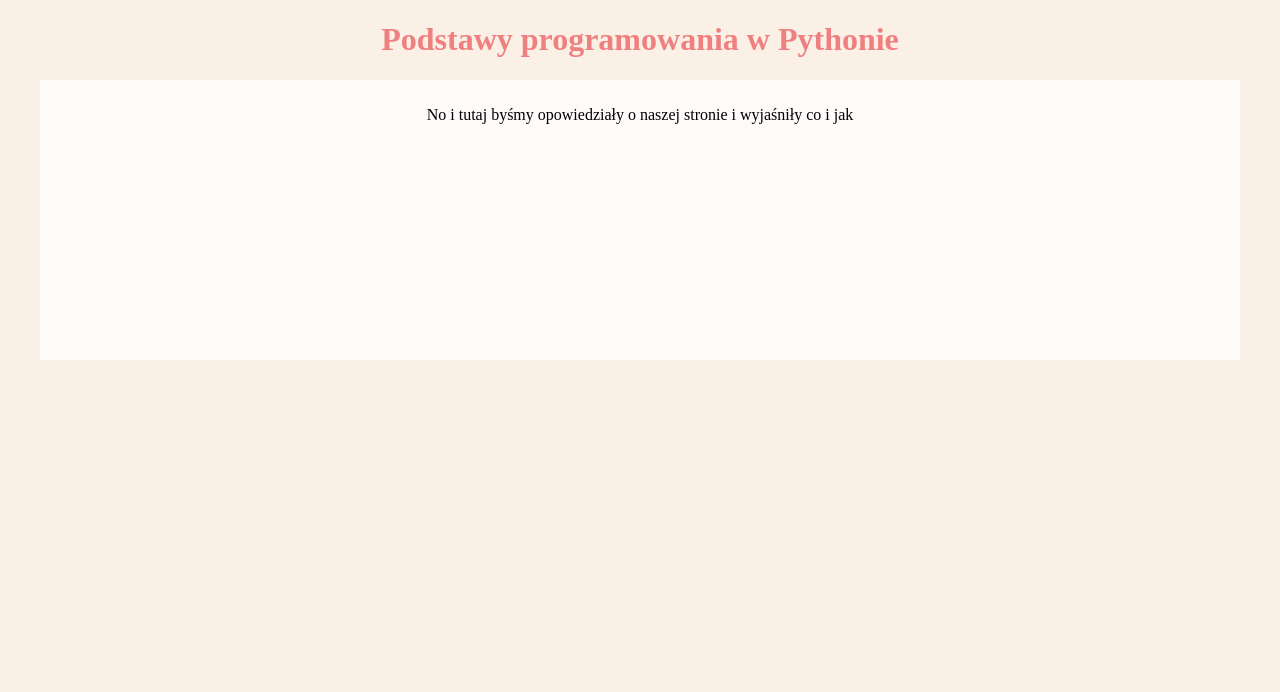
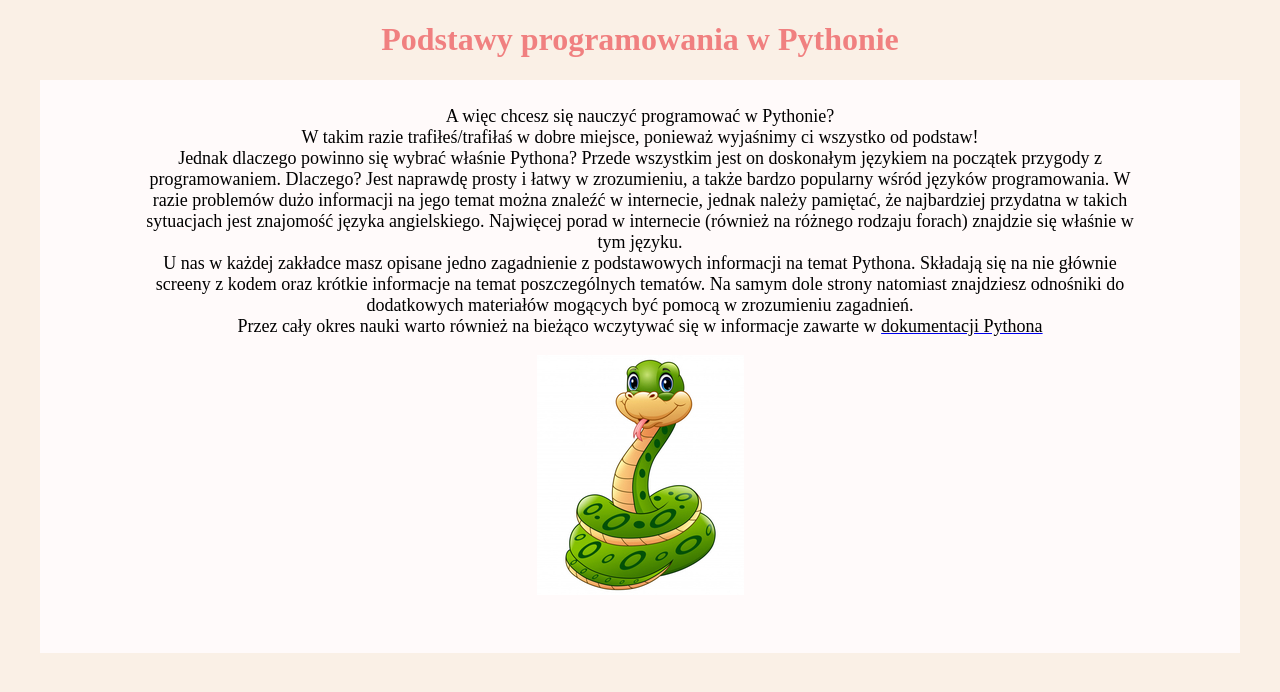
Before and after one commit to MackowiakJ/projektkck, a Django app: page / in a window 1280 px wide. Shown: the part 56-748 px from the top of the page. Run offline with Django 3.2, Linux system fonts and the light colour scheme.

Commit message:
strona główna

```diff
--- a/django_css/uploads/templates/funkcje.html
+++ b/django_css/uploads/templates/funkcje.html
@@ -39,7 +39,7 @@
     <p align="center">Jeszcze jeden przykład funkcji</p>
     <center><img src="/static/img/4.jpg"></center>
 </div>
-<h4 align="center"><font size=5>Przydatne linki</font></h4>
+<h4 align="center"><font size=3>Przydatne linki</font></h4>
 <div style="text-align: center;">
   <ul style="display: inline-block;">
   <li><a href="https://www.youtube.com/watch?v=ybRVhUtdHs8"><font color="black">Film 1</font></a>
--- a/django_css/uploads/templates/home.html
+++ b/django_css/uploads/templates/home.html
@@ -4,9 +4,9 @@
 <style>
 
 
-  .box-of-chocolates {
+  .box-of-chocolates5 {
   width: 1000px;
-  height: 250px;
+  height: 180;
   padding: 10px 100px 20px 100px;
   margin: auto;
   background-color: #FFFAFA;
@@ -18,7 +18,19 @@
 
     <h1 align ="center">Podstawy programowania w Pythonie</h1>
 
-<div class="box-of-chocolates">
-    <p align="center">No i tutaj byśmy opowiedziały o naszej stronie i wyjaśniły co i jak</p>
-</div>
+<div class="box-of-chocolates5">
+    <p align="center"><font size=4>A więc chcesz się nauczyć programować w Pythonie?
+    <br>
+  W takim razie trafiłeś/trafiłaś w dobre miejsce, ponieważ wyjaśnimy ci wszystko od podstaw!
+<br>
+Jednak dlaczego powinno się wybrać właśnie Pythona? Przede wszystkim jest on doskonałym językiem na początek przygody z programowaniem. Dlaczego? Jest naprawdę prosty i łatwy w zrozumieniu, a także bardzo popularny wśród języków programowania. W razie problemów dużo informacji na jego temat można znaleźć w internecie, jednak należy pamiętać, że najbardziej przydatna w takich sytuacjach jest znajomość języka angielskiego. Najwięcej porad w internecie (również na różnego rodzaju forach) znajdzie się właśnie w tym języku.
+<br>
+U nas w każdej zakładce masz opisane jedno zagadnienie z podstawowych informacji na temat Pythona. Składają się na nie głównie screeny z kodem oraz krótkie informacje na temat poszczególnych tematów. Na samym dole strony natomiast znajdziesz odnośniki do dodatkowych materiałów mogących być pomocą w zrozumieniu zagadnień.
+<br>
+Przez cały okres nauki warto również na bieżąco wczytywać się w informacje zawarte w <a href="https://docs.python.org/3.7/tutorial/index.html"><font color="black">dokumentacji Pythona</font></a></font>
+<br>
+<br>
+<img src="/static/img/pytong.jpg"> <br>
+<br>
+</p></div>
 {% endblock %}
--- a/django_css/uploads/templates/klasy.html
+++ b/django_css/uploads/templates/klasy.html
@@ -42,7 +42,7 @@
     <br>
     <img src="/static/img/klasy3.jpg"></p>
     </div>
-    <h4 align="center"><font size=5>Przydatne linki</font></h4>
+    <h4 align="center"><font size=4>Przydatne linki</font></h4>
     <div style="text-align: center;">
       <ul style="display: inline-block;">
       <li><a href="https://www.youtube.com/watch?v=XHWi2f9KziU"><font color="black">Film 1</font></a>
--- a/django_css/uploads/templates/liczby.html
+++ b/django_css/uploads/templates/liczby.html
@@ -53,7 +53,7 @@
     <br>
   Liczbę całkowitą generuje również funkcja <b>randrange()</b>. Najprostszym sposobem na jej zastosowanie jest użycie pojedyńczego argumentu w postaci dodatniej liczby całkowitej. Wówczas wylosowana zostanie liczba całkowita z przedziału <b><0,liczba_w_argumencie></b>.</p>
   </div>
-  <h4 align="center"><font size=5>Przydatne linki</font></h4>
+  <h4 align="center"><font size=4>Przydatne linki</font></h4>
   <div style="text-align: center;">
     <ul style="display: inline-block;">
     <li><a href="https://www.youtube.com/watch?v=TvfwGZr87Ss"><font color="black">Film 1</font></a>
--- a/django_css/uploads/templates/listy.html
+++ b/django_css/uploads/templates/listy.html
@@ -58,7 +58,7 @@
   <br>
   Słownik jest strukturą nieuporządkowaną, w związku z czym nie można odwołać się do elementów słownika po indeksie. Jeśli istnieje klucz o wartości 0, otrzymamy wartość słownika jak w przykładzie powyżej niezależnie, którym z kolei elementem w słowniku jest para 0 : "zero". Warto wiedzieć, że jeśli spróbujemy przypisać wartości do nieistniejącego klucza, spowoduje to automatyczne powiększenie słownika – stworzenie takiego klucza i przypisanie mu wartości.</p>
 </div>
-<h4 align="center"><font size=5>Przydatne linki</font></h4>
+<h4 align="center"><font size=4>Przydatne linki</font></h4>
 <div style="text-align: center;">
   <ul style="display: inline-block;">
   <li><a href="https://www.youtube.com/watch?v=AEnCpGdhsaY"><font color="black">Film 1</font></a>
--- a/django_css/uploads/templates/petle.html
+++ b/django_css/uploads/templates/petle.html
@@ -72,7 +72,7 @@
     </div>
     <br>
     </p>
-    <h4 align="center"><font size=5>Przydatne linki</font></h4>
+    <h4 align="center"><font size=4>Przydatne linki</font></h4>
     <div style="text-align: center;">
       <ul style="display: inline-block;">
       <li><a href="https://www.youtube.com/watch?v=LDE3nkST3vQ"><font color="black">Film 1</font></a>
```
Also changed, not shown: django_css/static/img/pytong.jpg (added).
